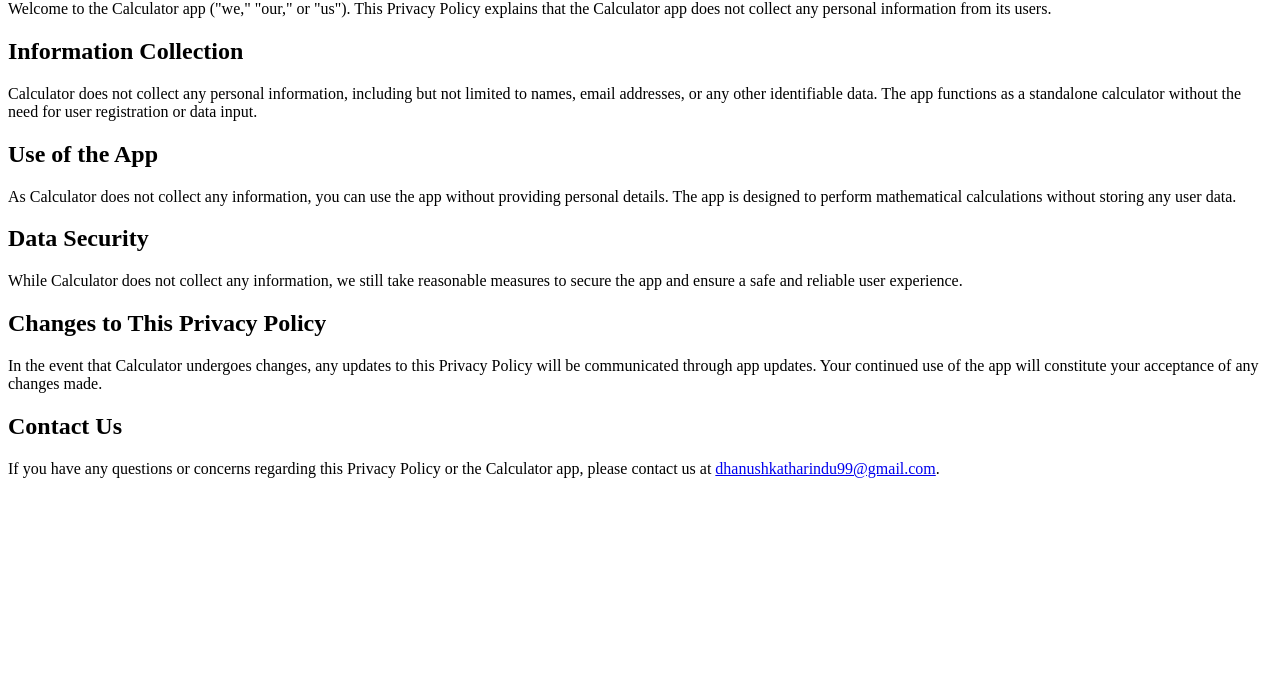
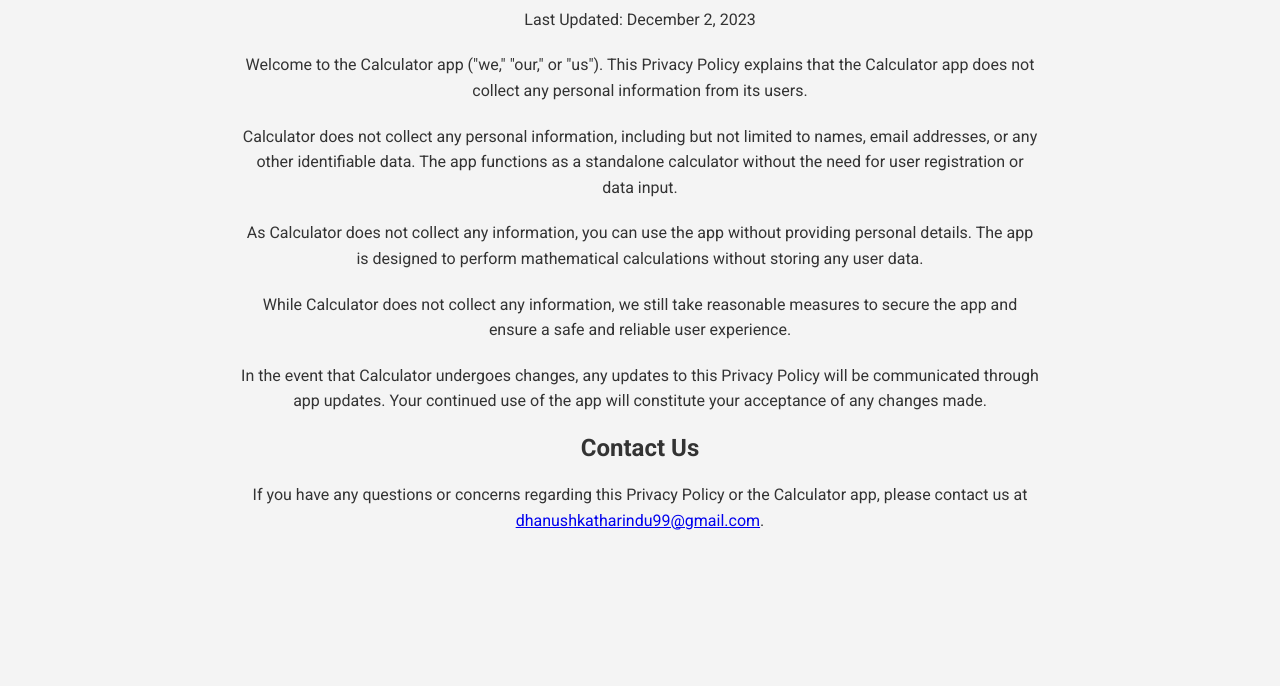
Before and after one commit to dhanushka1999/calculator-android-privacy-policy, a plain HTML site: page index.html in a window 1280 px wide. Shown: the part 114-800 px from the top of the page. Drawn offline with Linux system fonts and the light colour scheme.

Commit message:
added some styles

```diff
--- a/index.html
+++ b/index.html
@@ -6,14 +6,41 @@
     <meta name="viewport" content="width=device-width, initial-scale=1.0">
     <meta name="description" content="Privacy Policy for Calculator App">
     <meta name="author" content="Dhanushka">
+    <meta name="last-modified" content="December 2, 2023">
 
-    <!-- Update the last modified date below -->
-    <meta name="last-modified" content="December 2, 2023">
+    <link rel="stylesheet" href="https://fonts.googleapis.com/css2?family=Roboto:wght@400;700&display=swap">
+
+    <style>
+        body {
+            font-family: 'Roboto', sans-serif;
+            margin: 20px;
+            padding: 20px;
+            background-color: #f4f4f4;
+            color: #333;
+            text-align: center;
+        }
+
+        h1 {
+            color: #007BFF;
+        }
+
+        p {
+            margin-bottom: 20px;
+            line-height: 1.6;
+        }
+
+        .container {
+            max-width: 800px;
+            margin: 0 auto;
+        }
+    </style>
 
     <title>Privacy Policy for Calculator App</title>
 </head>
 
 <body>
+
+    <div class="container">
 
         <h1>Privacy Policy for Calculator App</h1>
 
@@ -22,23 +49,15 @@
         <p>Welcome to the Calculator app ("we," "our," or "us"). This Privacy Policy explains that the Calculator app does not
             collect any personal information from its users.</p>
 
-    <h2>Information Collection</h2>
-
         <p>Calculator does not collect any personal information, including but not limited to names, email addresses, or any
             other identifiable data. The app functions as a standalone calculator without the need for user registration or
             data input.</p>
 
-    <h2>Use of the App</h2>
-
         <p>As Calculator does not collect any information, you can use the app without providing personal details. The app is
             designed to perform mathematical calculations without storing any user data.</p>
 
-    <h2>Data Security</h2>
-
         <p>While Calculator does not collect any information, we still take reasonable measures to secure the app and ensure
             a safe and reliable user experience.</p>
-
-    <h2>Changes to This Privacy Policy</h2>
 
         <p>In the event that Calculator undergoes changes, any updates to this Privacy Policy will be communicated through
             app updates. Your continued use of the app will constitute your acceptance of any changes made.</p>
@@ -48,6 +67,8 @@
         <p>If you have any questions or concerns regarding this Privacy Policy or the Calculator app, please contact us at
             <a href="mailto:dhanushkatharindu99@gmail.com">dhanushkatharindu99@gmail.com</a>.</p>
 
+    </div>
+
 </body>
 
 </html>
```
Lines whose indentation alone changed are shown as unchanged.
